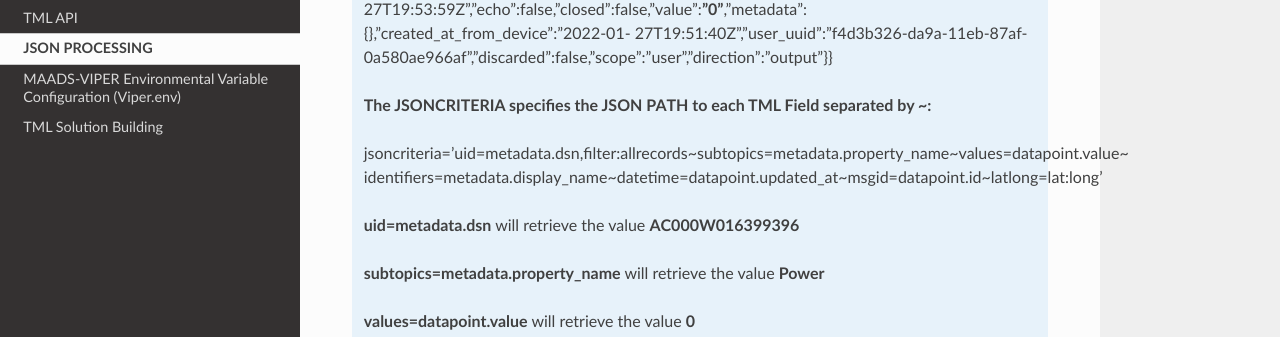
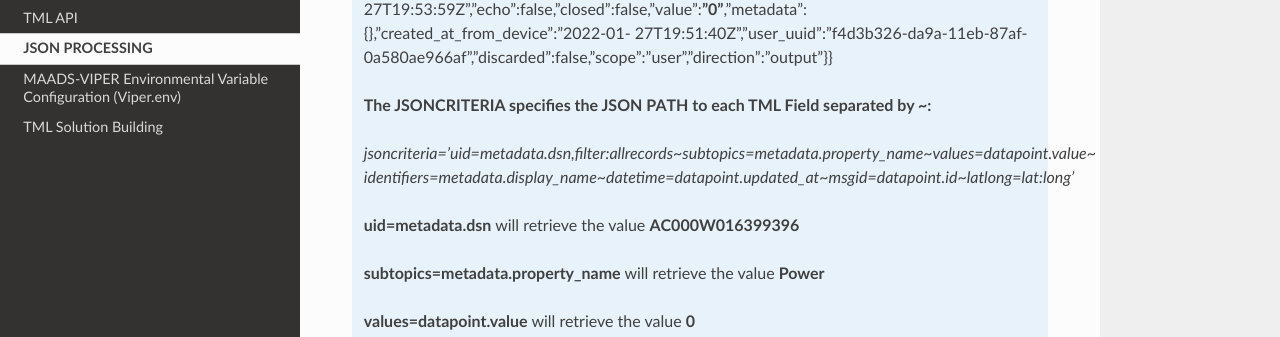
Before and after one commit to smaurice101/readthedocs, a Sphinx documentation site: the page built from docs/source/jsonprocessing.rst, in a window 1280 px wide and 900 px high, scrolled down 775 px. Shown: the part 173-510 px from the top of the window. Built offline with Sphinx 7.4.7 and the Read the Docs theme 2.0.0, drawn with Linux system fonts in a browser that asks for light colours.

```diff
--- a/docs/source/jsonprocessing.rst
+++ b/docs/source/jsonprocessing.rst
@@ -37,8 +37,8 @@ TML requires the following - as shown in the table below. We will go though an e
 
    **The JSONCRITERIA specifies the JSON PATH to each TML Field separated by ~:**
 
-   jsoncriteria='uid=metadata.dsn,filter:allrecords~subtopics=metadata.property_name~values=datapoint.value~
-   identifiers=metadata.display_name~datetime=datapoint.updated_at~msgid=datapoint.id~latlong=lat:long'
+   *jsoncriteria='uid=metadata.dsn,filter:allrecords~subtopics=metadata.property_name~values=datapoint.value~
+   identifiers=metadata.display_name~datetime=datapoint.updated_at~msgid=datapoint.id~latlong=lat:long'*
 
    **uid=metadata.dsn** will retrieve the value **AC000W016399396**
 
```
